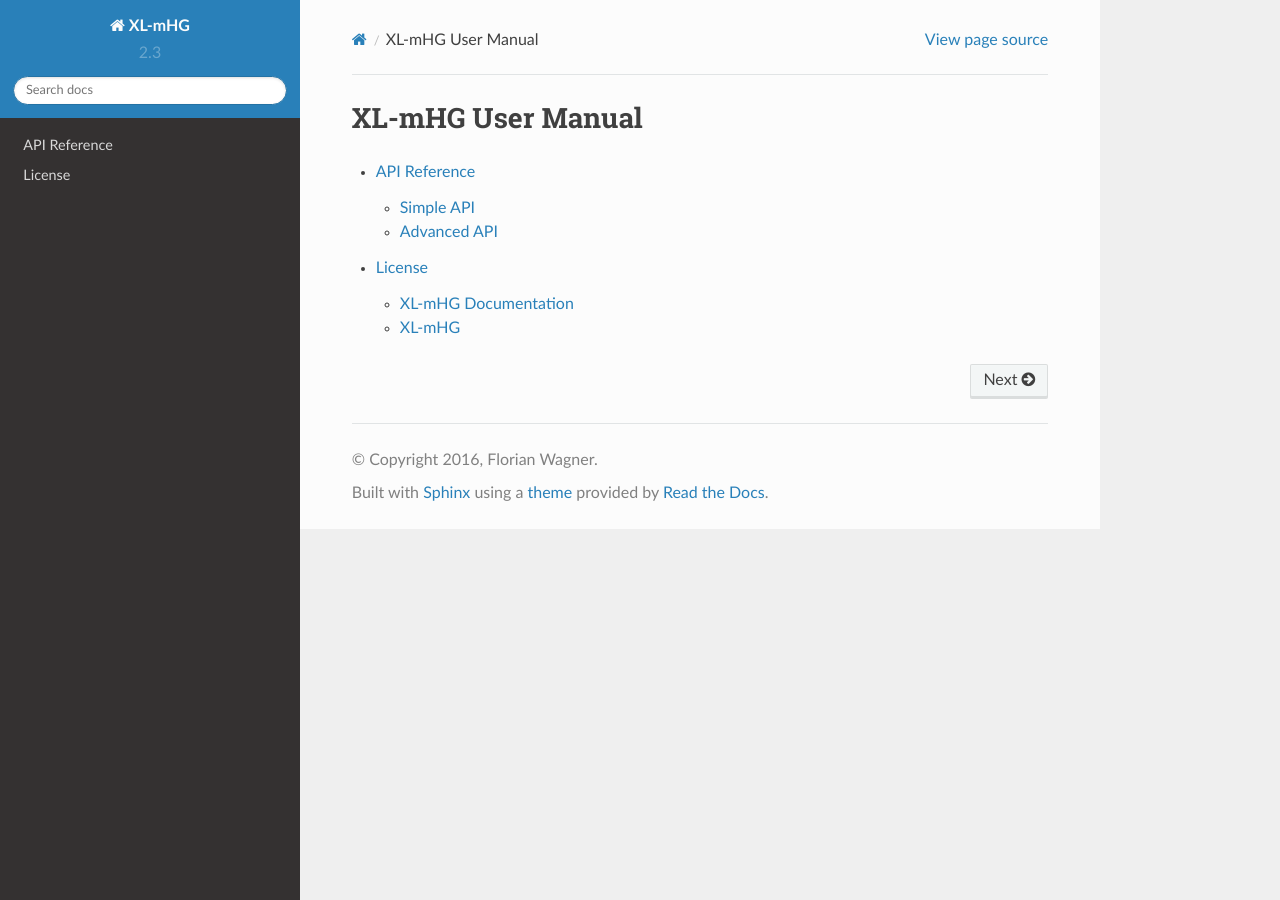
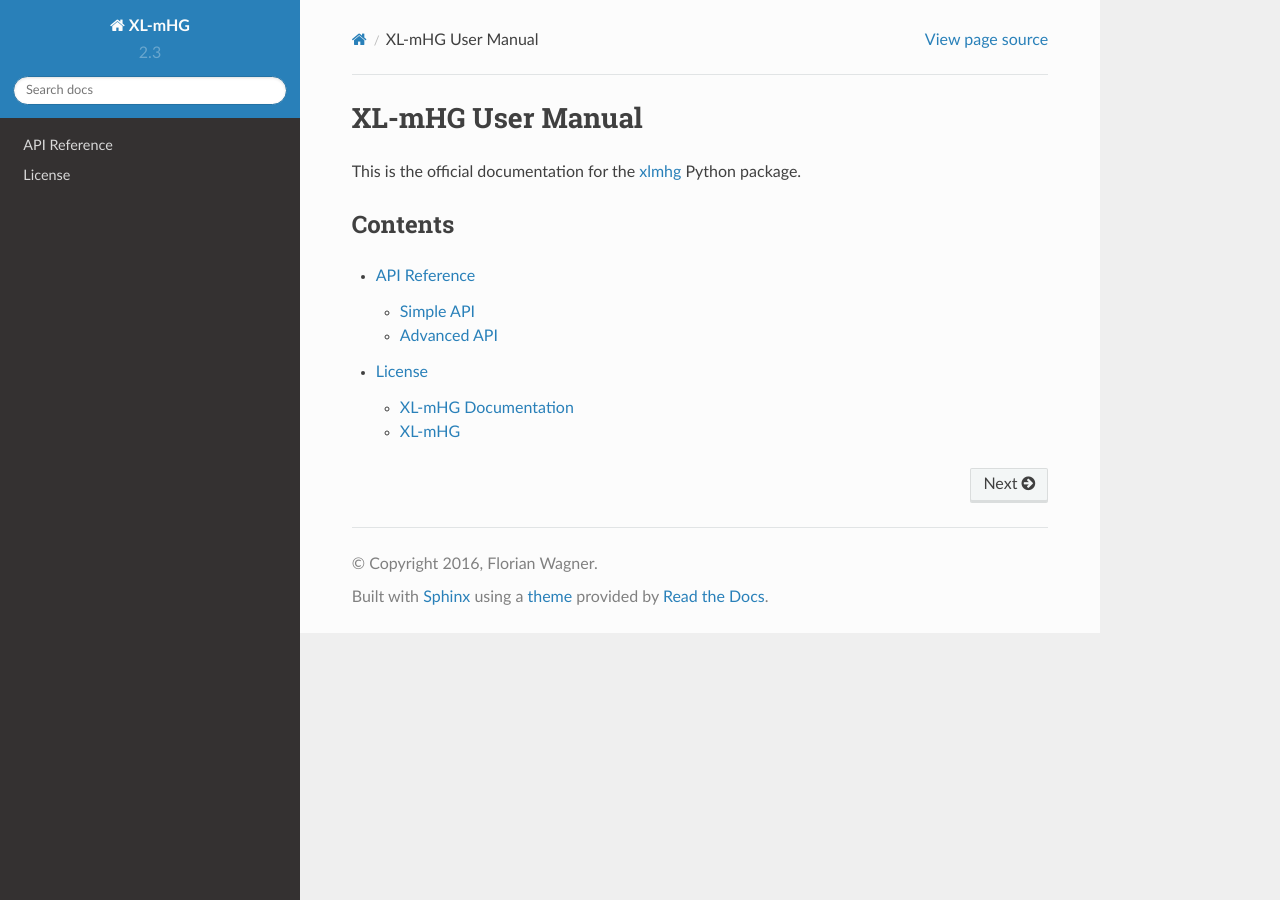
Before and after one commit to flo-compbio/xlmhg, a Sphinx documentation site: the page built from docs/source/index.rst, in a window 1280 px wide. Built offline with Sphinx 7.4.7 and the Read the Docs theme 2.0.0, drawn with Linux system fonts in a browser that asks for light colours.

Commit message:
fix docs [skip ci]

```diff
--- a/docs/source/conf.py
+++ b/docs/source/conf.py
@@ -142,6 +142,7 @@ add_function_parentheses = True
 
 # The name of the Pygments (syntax highlighting) style to use.
 pygments_style = 'sphinx'
+highlight_language = 'text'
 
 # A list of ignored prefixes for module index sorting.
 # modindex_common_prefix = []
@@ -158,7 +159,7 @@ todo_include_todos = False
 # The theme to use for HTML and HTML Help pages.  See the documentation for
 # a list of builtin themes.
 #
-html_theme = 'alabaster'
+# html_theme = 'alabaster'
 html_theme = 'sphinx_rtd_theme'
 html_theme_path = [sphinx_rtd_theme.get_html_theme_path()]
 
--- a/docs/source/index.rst
+++ b/docs/source/index.rst
@@ -6,6 +6,12 @@
 XL-mHG User Manual
 ==================
 
+This is the official documentation for the
+`xlmhg <https://github.com/flo-compbio/xlmhg>`_ Python package.
+
+Contents
+--------
+
 .. toctree::
   :maxdepth: 2
 
```
Also changed, not shown: 1 other file.
